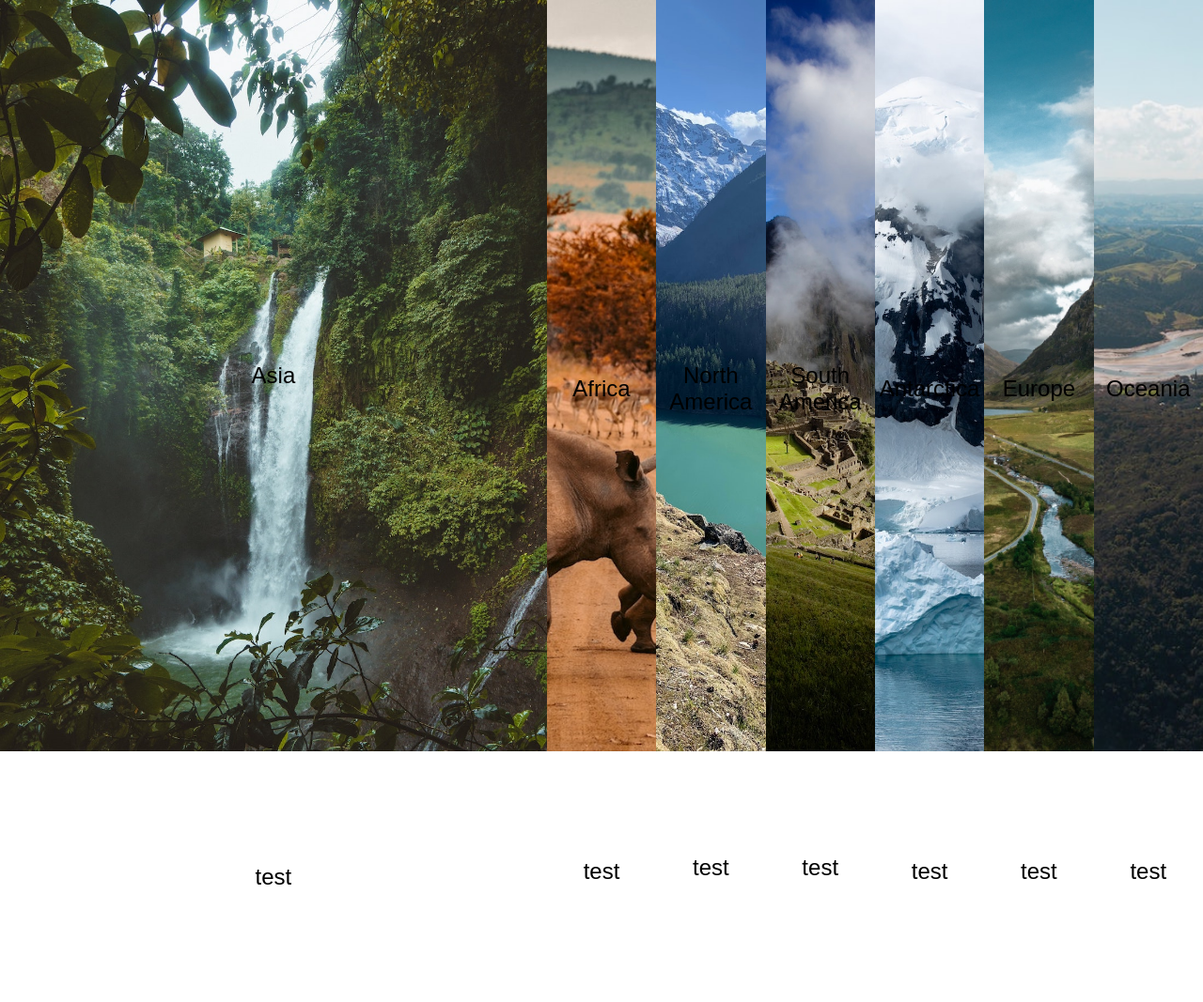
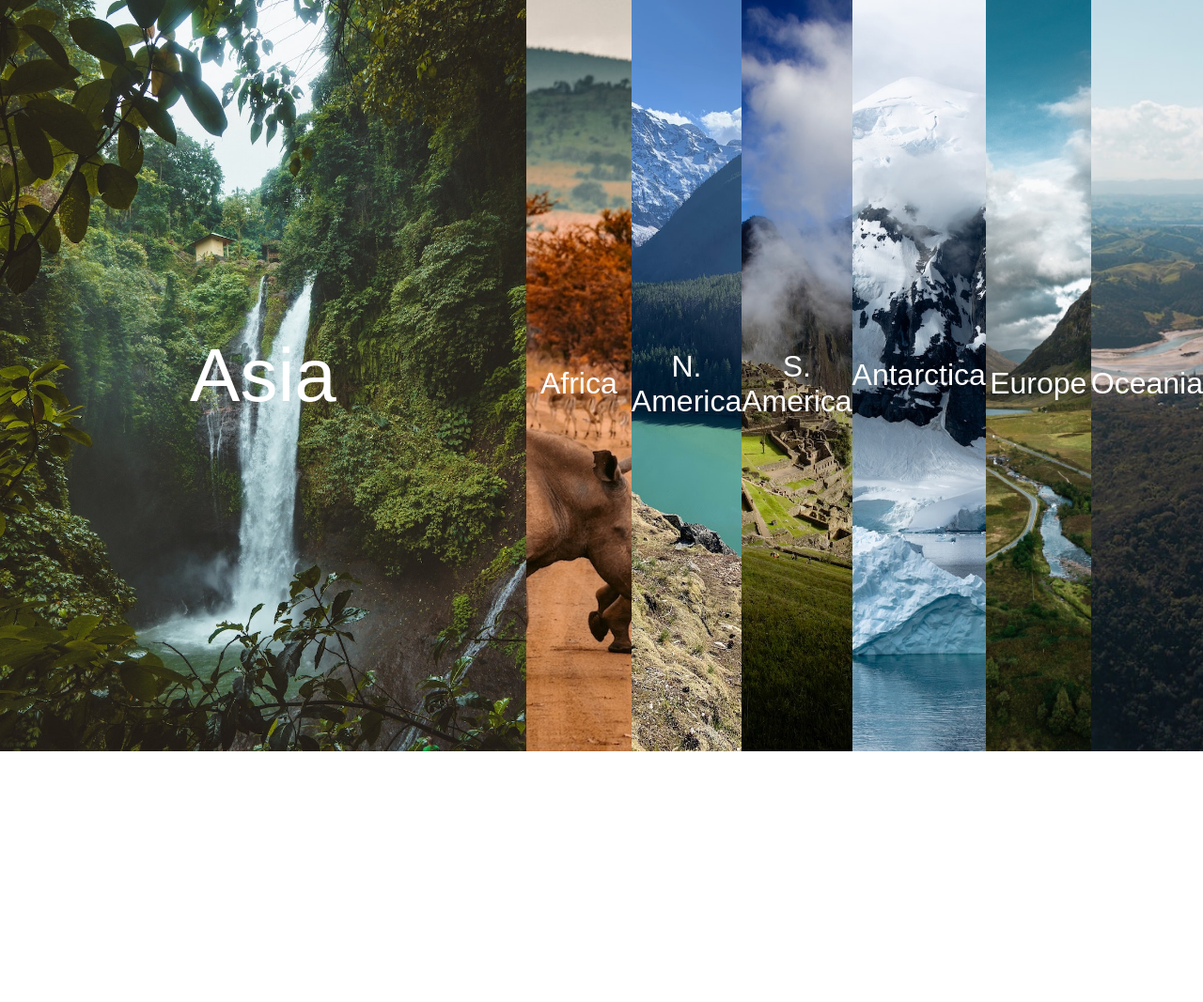
Before and after one commit to joe-ashwell/image-gallery-panels, a plain HTML site: page index.html in a window 1280 px wide. Shown: the whole page at 94% size. Drawn offline with Linux system fonts and the light colour scheme.

Commit message:
Update copy and font animation style

```diff
--- a/index.html
+++ b/index.html
@@ -12,44 +12,37 @@
       <div class="panel panel1">
         <p>44.58 million km²</p>
         <p>Asia</p>
-        <!-- <p>Asia is Earth's largest and most populous continent, located primarily in the Eastern and Northern Hemispheres. It shares the continental landmass of Eurasia with the continent of Europe and the continental landmass of Afro-Eurasia with both Europe and Africa.</p> -->
-        <p>test</p>
+        <p><a href="https://en.wikipedia.org/wiki/Asia">Learn more</a></p>
       </div>
       <div class="panel panel2">
         <p>30.37 million km²</p>
         <p>Africa</p>
-        <!-- <p>Africa is the world's second-largest and second-most populous continent, after Asia in both cases. It covers 6% of Earth's total surface area and 20% of its land area. With 1.3 billion people as of 2018, it accounts for about 16% of the world's human population.</p> -->
-        <p>test</p>
+        <p><a href="https://en.wikipedia.org/wiki/Africa">Learn more</a></p>
       </div>
       <div class="panel panel3">
         <p>24.71 million km²</p>
-        <p>North America</p>
-        <!-- <p>North America is a continent entirely within the Northern Hemisphere and almost all within the Western Hemisphere. It can also be described as a northern subcontinent of the Americas, or America, in models that use fewer than seven continents.</p> -->
-        <p>test</p>
+        <p>N. America</p>
+        <p><a href="https://en.wikipedia.org/wiki/North_America">Learn more</a></p>
       </div>
       <div class="panel panel4">
         <p>17.84 million km²</p>
-        <p>South America</p>
-        <!-- <p>South America is a continent in the Western Hemisphere, mostly in the Southern Hemisphere, with a relatively small portion in the Northern Hemisphere. It may also be considered a subcontinent of the Americas, or America, which is how it is viewed in Spanish and Portuguese-speaking regions of the Americas.</p> -->
-        <p>test</p>
+        <p>S. America</p>
+        <p><a href="https://en.wikipedia.org/wiki/South_America">Learn more</a></p>
       </div>
       <div class="panel panel5">
         <p>14.2 million km²</p>
         <p>Antarctica</p>
-        <!-- <p>Antarctica, the southernmost continent and site of the South Pole, is a virtually uninhabited, ice-covered landmass. Most cruises to the continent visit the Antarctic Peninsula, which stretches toward South America. The peninsula’s isolated terrain also shelters rich wildlife, including many penguins.</p> -->
-        <p>test</p>
+        <p><a href="https://en.wikipedia.org/wiki/Antarctica">Learn more</a></p>
       </div>
       <div class="panel panel6">
         <p>10.18 million km²</p>
         <p>Europe</p>
-        <!-- <p>Europe is a continent located entirely in the Northern Hemisphere and mostly in the Eastern Hemisphere. It comprises the westernmost part of Eurasia and is bordered by the Arctic Ocean to the north, the Atlantic Ocean to the west, the Mediterranean Sea to the south, and Asia to the east.</p> -->
-        <p>test</p>
+        <p><a href="https://en.wikipedia.org/wiki/Europe">Learn more</a></p>
       </div>
       <div class="panel panel7">
         <p>8.526 million km²</p>
         <p>Oceania</p>
-        <!-- <p>Oceania is a geographic region that includes Australasia, Melanesia, Micronesia and Polynesia. Spanning the eastern and western hemispheres, Oceania has a land area of 8,525,989 square kilometres and a population of over 41 million.</p> -->
-        <p>test</p>
+        <p><a href="https://en.wikipedia.org/wiki/Oceania">Learn more</a></p>
       </div>
     </div>
   </main>
--- a/style.css
+++ b/style.css
@@ -22,6 +22,7 @@ body {
   flex-direction: column;
   justify-content: center;
   transition: all cubic-bezier(0.1,-0.09, 0.6, 0.91) 0.7s;
+  background-color: rgba(0, 0, 0, 0.5);
 }
 
 .panel > * {
@@ -70,13 +71,31 @@ body {
   transform: translateY(100%);
 }
 
-p {
+p,
+a {
   text-align: center;
-  font-size: 1.5rem;
+  color: white;
+}
+
+p:nth-child(2) {
+  font-size: 2rem;
 }
 
 .open-panel {
   flex: 5;
+}
+
+.open-panel p {
+  transition: ease-in-out 0.5s;
+}
+
+.open-panel p:nth-child(2) {
+  font-size: 5rem;
+}
+
+.open-panel p:first-child,
+.open-panel p:last-child {
+  font-size: 3rem;
 }
 
 .open-panel.open-active > p:first-child {
```
